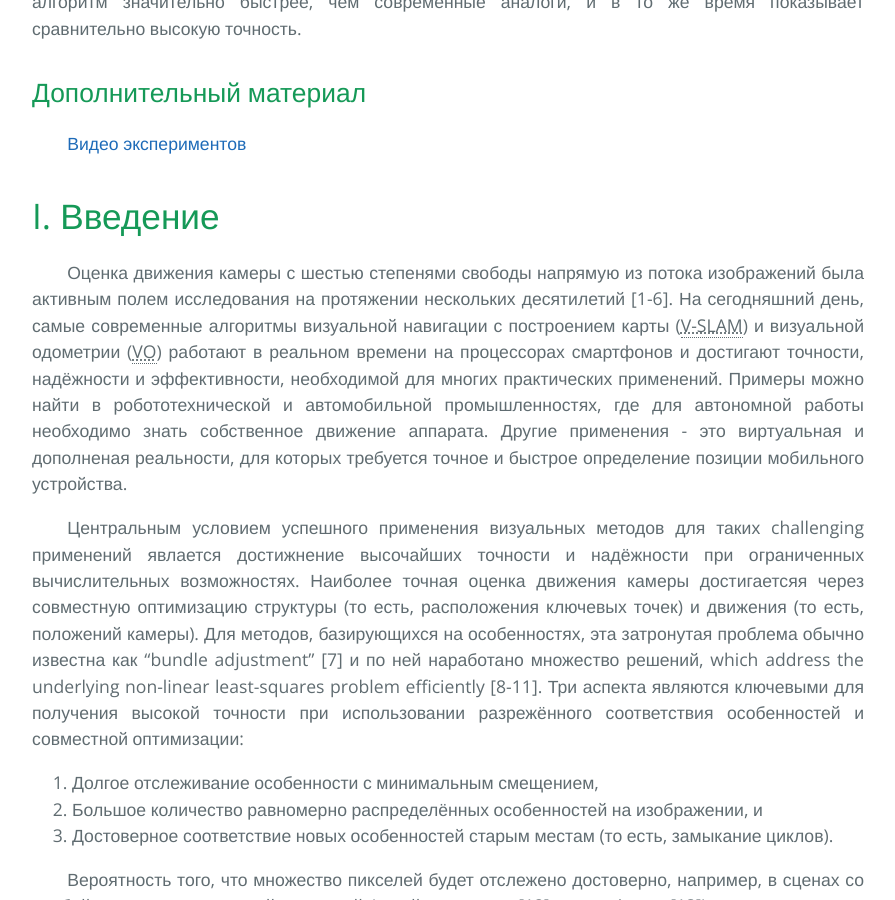
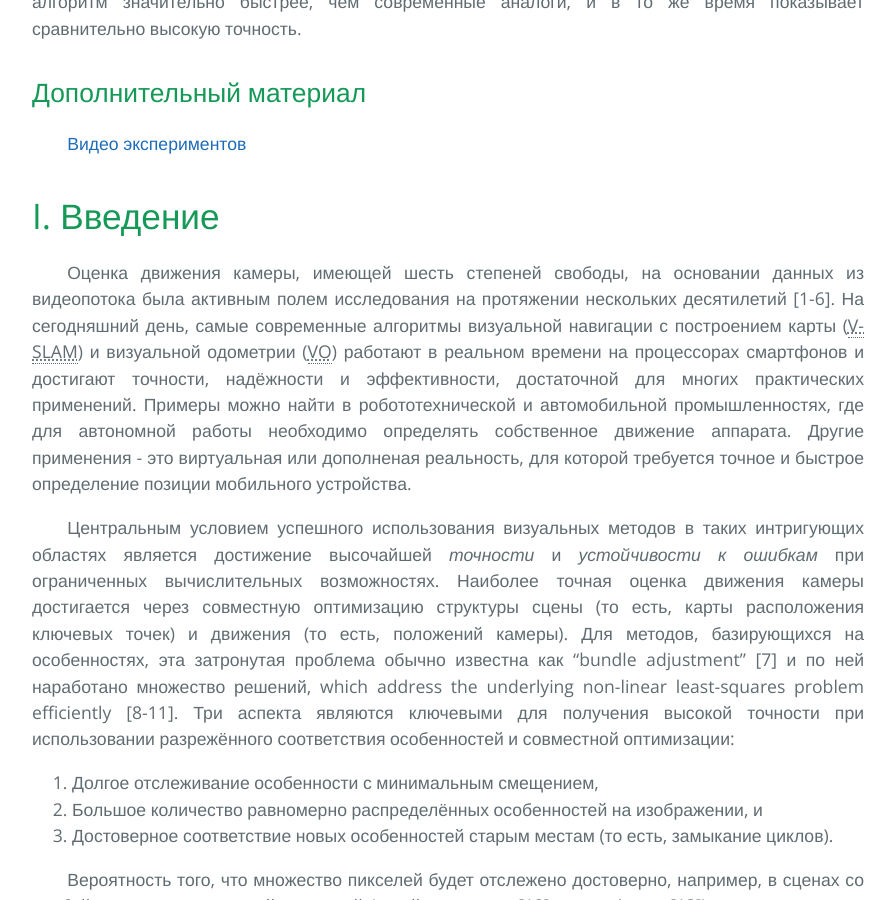
Before and after one commit to i-v-s/slam, a Jekyll site: the page built from svo2.md, in a window 1280 px wide and 900 px high, scrolled down 1248 px. Shown: the whole window, without its empty margins (192-1087 px from the left). Built offline with Jekyll 4.4.1, drawn with Linux system fonts in a browser that asks for light colours; our own code applies the rules of GitHub Pages for plain Markdown files; formulas are drawn with MathJax 3.

Commit message:
Updated svo2.md

```diff
--- a/svo2.md
+++ b/svo2.md
@@ -38,15 +38,22 @@ the UZH Forschungskredit, and the SNSF-ERC Starting Grant.
 
 # I. Введение
 
-Оценка движения камеры с шестью степенями свободы напрямую из потока изображений была активным полем исследования на протяжении нескольких десятилетий [1-6]. На сегодняшний день, самые современные алгоритмы
-визуальной навигации с построением карты (V-SLAM) и визуальной одометрии (VO) работают в реальном времени на процессорах смартфонов и достигают точности, надёжности и эффективности, необходимой для многих практических применений. Примеры можно найти в робототехнической и автомобильной промышленностях, где для автономной работы необходимо знать собственное движение аппарата. Другие применения - это виртуальная и дополненая
-реальности, для которых требуется точное и быстрое определение позиции мобильного устройства.
-
-Центральным условием успешного применения визуальных методов
-для таких challenging применений явлается достижнение
-высочайших точности и надёжности при ограниченных вычислительных возможностях.
-Наиболее точная оценка движения камеры достигаетсяя через совместную оптимизацию структуры
-(то есть, расположения ключевых точек) и движения (то есть, положений камеры). Для методов, базирующихся на особенностях,
+Оценка движения камеры, имеющей шесть степеней свободы, на основании данных из видеопотока была активным полем исследования на протяжении нескольких десятилетий [1-6].
+На сегодняшний день, самые современные алгоритмы
+визуальной навигации с построением карты (V-SLAM) и визуальной одометрии (VO)
+работают в реальном времени на процессорах смартфонов и достигают точности,
+надёжности и эффективности, достаточной для многих практических применений.
+Примеры можно найти в робототехнической и автомобильной промышленностях,
+где для автономной работы необходимо определять собственное движение аппарата.
+Другие применения - это виртуальная или дополненая реальность,
+для которой требуется точное и быстрое определение позиции мобильного устройства.
+
+Центральным условием успешного использования визуальных методов
+в таких интригующих областях является достижение
+высочайшей *точности* и *устойчивости к ошибкам* при ограниченных вычислительных возможностях.
+Наиболее точная оценка движения камеры достигается через совместную оптимизацию структуры сцены
+(то есть, карты расположения ключевых точек) и движения (то есть, положений камеры).
+Для методов, базирующихся на особенностях,
 эта затронутая проблема обычно известна как
 "bundle adjustment" [7] и по ней наработано множество решений,
 which address the underlying non-linear least-squares problem
```
